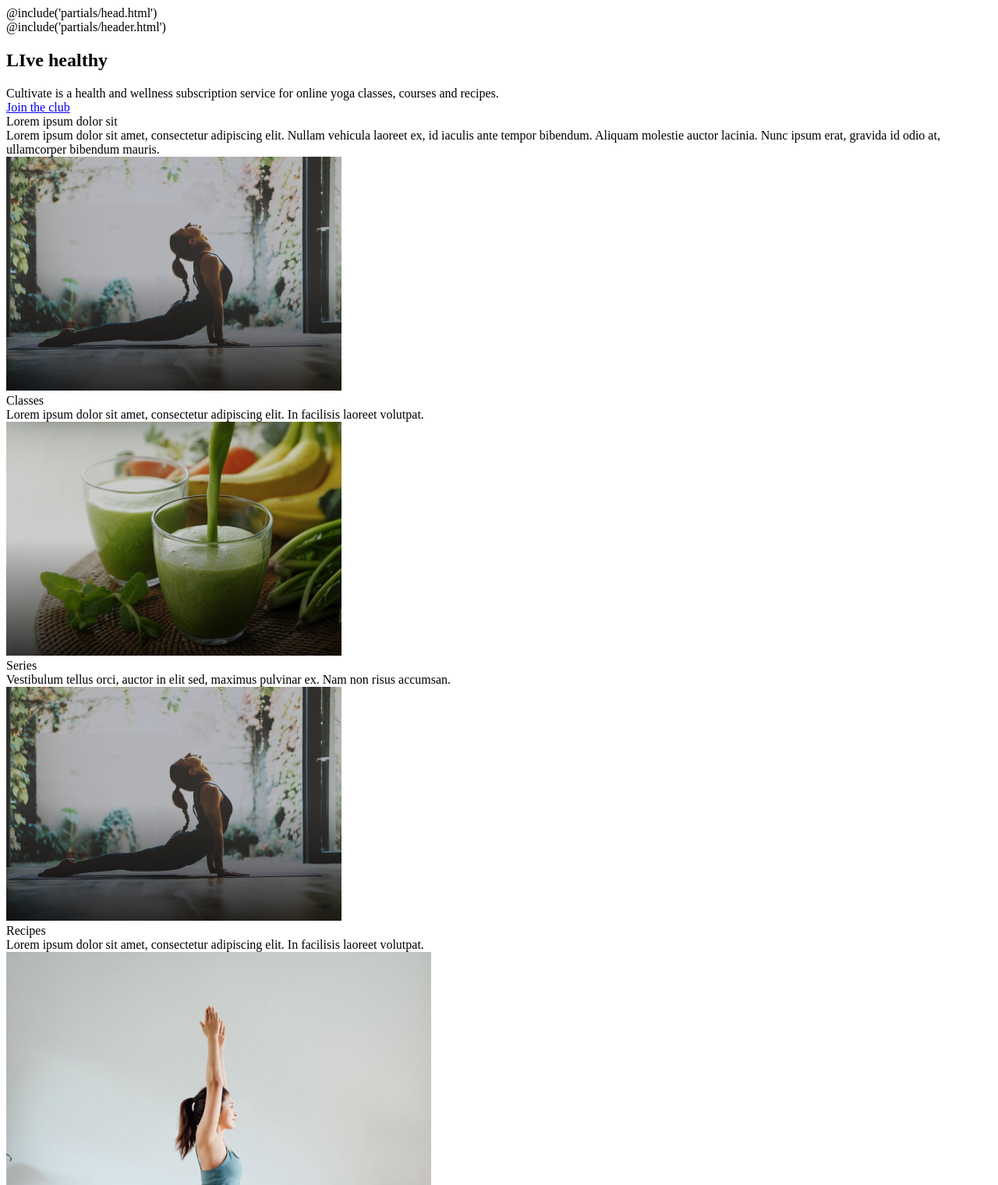
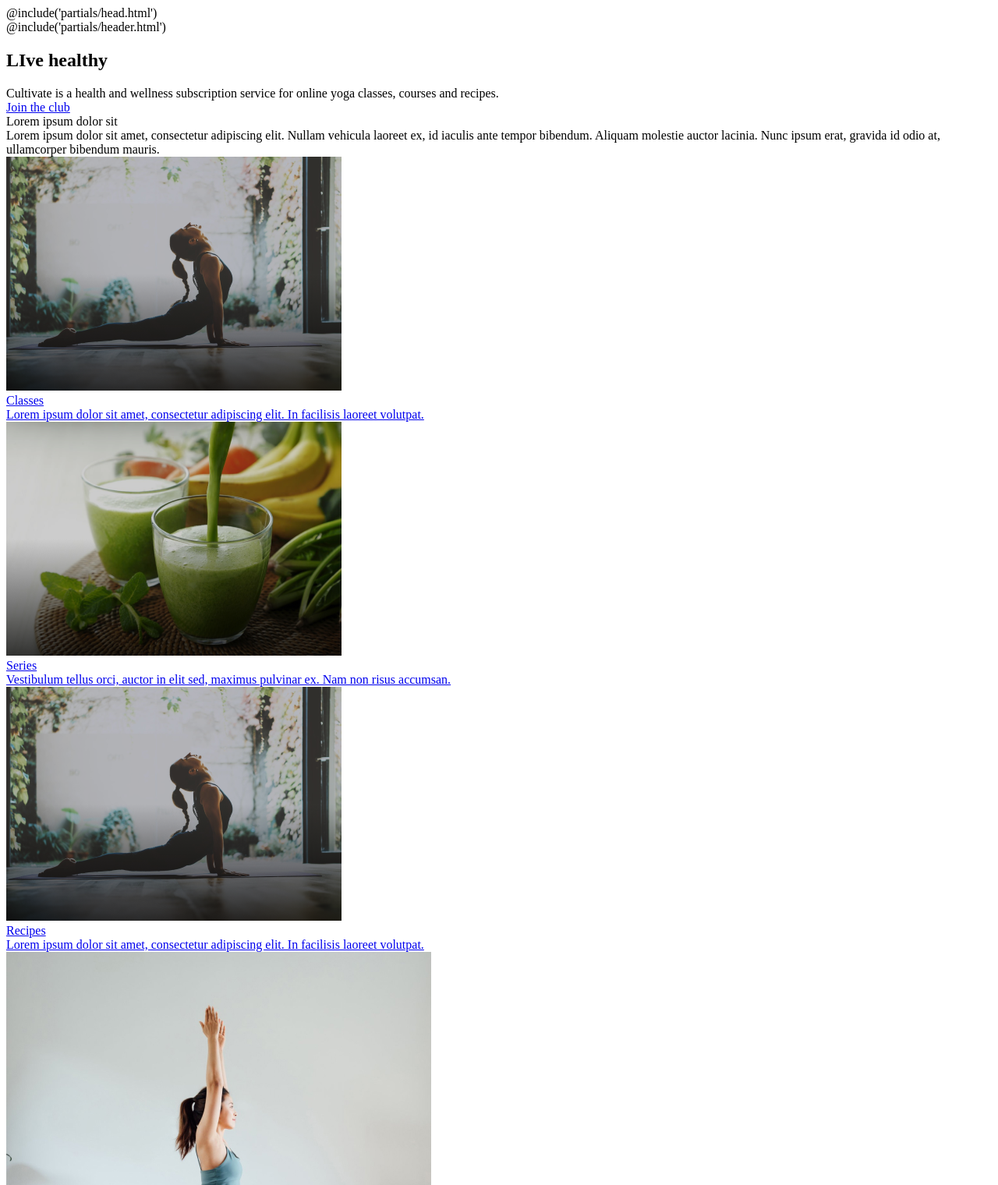
Before and after one commit to Aleks-Tl/cultivate-2, a plain HTML site: page src/index.html in a window 1280 px wide. Shown: the top 1520 px of the page at 78% size. Drawn offline with nearby package versions, Linux system fonts and the light colour scheme.

Commit message:
fixed cat section

```diff
--- a/src/index.html
+++ b/src/index.html
@@ -28,30 +28,30 @@
             ex, id iaculis ante tempor bibendum. Aliquam molestie auctor lacinia. Nunc ipsum erat, gravida id odio at,
             ullamcorper bibendum mauris. </div>
           <div class="cat__items">
-            <div class="cat__item">
+            <a href="#" class="cat__item">
               <img src="img/cat-img-1.png" alt="img" class="cat__img">
               <div class="cat__content">
                 <div class="cat__name">Classes</div>
                 <div class="cat__text">Lorem ipsum dolor sit amet, consectetur adipiscing elit. In facilisis laoreet
                   volutpat.</div>
               </div>
-            </div>
-            <div class="cat__item">
+            </a>
+            <a href="#" class="cat__item">
               <img src="img/cat-img-2.png" alt="img" class="cat__img">
               <div class="cat__content">
                 <div class="cat__name">Series</div>
                 <div class="cat__text">Vestibulum tellus orci, auctor in elit sed, maximus pulvinar ex. Nam non risus
                   accumsan.</div>
               </div>
-            </div>
-            <div class="cat__item">
+            </a>
+            <a href="#" class="cat__item">
               <img src="img/cat-img-1.png" alt="img" class="cat__img">
               <div class="cat__content">
                 <div class="cat__name">Recipes</div>
                 <div class="cat__text">Lorem ipsum dolor sit amet, consectetur adipiscing elit. In facilisis laoreet
                   volutpat.</div>
               </div>
-            </div>
+            </a>
           </div>
         </div>
       </div>
```
Also changed, not shown: app/css/main.css (+7 -3 lines), app/index.html (+6 -6 lines), app/index2.html (+6 -6 lines), src/index2.html (+6 -6 lines), 3 other files.
